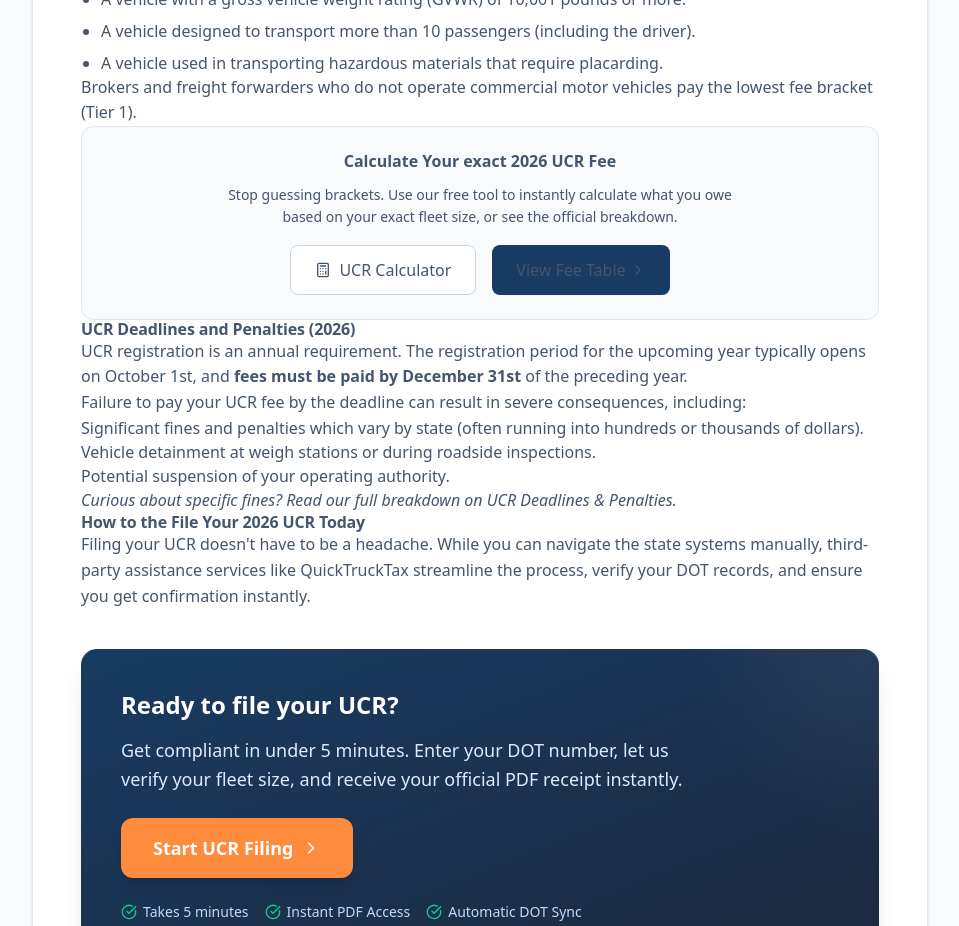
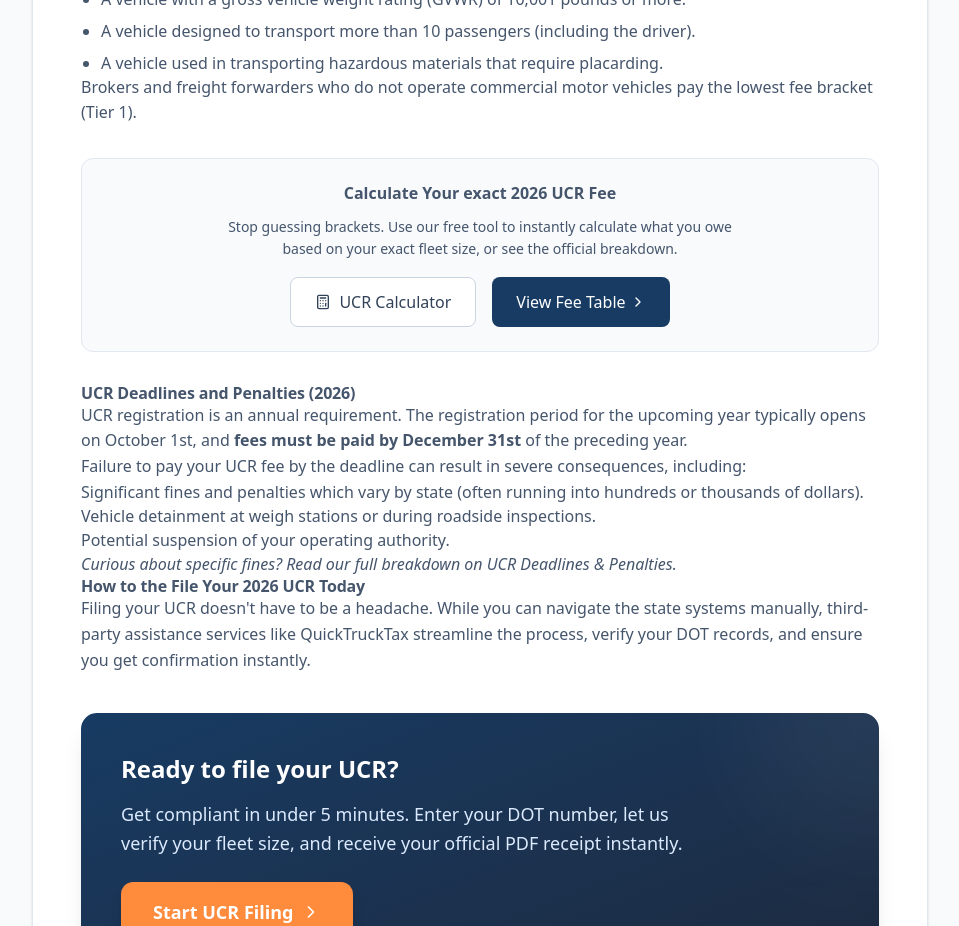
Before and after one commit to rootlocus22/trucktax-app, a Next.js app: page /insights/complete-guide-ucr-filing-2026 in a window 1280 px wide. Shown: the part 1400-2326 px from the top of the page, without its empty margins (160-1119 px from the left). Built offline with nearby package versions, Linux system fonts and the light colour scheme; no server answers.

Commit message:
fix(ucr): override prose link styles on CTA buttons

```diff
--- a/app/insights/complete-guide-ucr-filing-2026/page.js
+++ b/app/insights/complete-guide-ucr-filing-2026/page.js
@@ -86,14 +86,14 @@ export default function CompleteUcrGuide() {
                             </p>
 
                             {/* Call to Action box */}
-                            <div className="bg-slate-50 border border-slate-200 rounded-xl p-6 my-8text-center">
+                            <div className="bg-slate-50 border border-slate-200 rounded-xl p-6 my-8 text-center">
                                 <h3 className="mt-0 mb-3 text-center">Calculate Your exact 2026 UCR Fee</h3>
                                 <p className="text-center mb-4 text-sm max-w-lg mx-auto">Stop guessing brackets. Use our free tool to instantly calculate what you owe based on your exact fleet size, or see the official breakdown.</p>
                                 <div className="flex flex-col sm:flex-row gap-4 justify-center">
-                                    <Link href="/tools/ucr-calculator" className="inline-flex justify-center items-center bg-white border border-slate-300 text-slate-700 px-6 py-3 rounded-lg font-medium hover:bg-slate-50 transition no-underline">
+                                    <Link href="/tools/ucr-calculator" className="inline-flex justify-center items-center bg-white border border-slate-300 !text-slate-700 hover:!text-slate-900 px-6 py-3 rounded-lg font-medium hover:bg-slate-50 transition no-underline">
                                         <Calculator className="w-4 h-4 mr-2" /> UCR Calculator
                                     </Link>
-                                    <Link href="/ucr/pricing" className="inline-flex justify-center items-center bg-[var(--color-navy)] text-white px-6 py-3 rounded-lg font-medium hover:bg-blue-800 transition no-underline">
+                                    <Link href="/ucr/pricing" className="inline-flex justify-center items-center bg-[var(--color-navy)] !text-white hover:!text-white px-6 py-3 rounded-lg font-medium hover:bg-blue-800 transition no-underline">
                                         View Fee Table <ChevronRight className="w-4 h-4 ml-1" />
                                     </Link>
                                 </div>
@@ -127,7 +127,7 @@ export default function CompleteUcrGuide() {
                                     Get compliant in under 5 minutes. Enter your DOT number, let us verify your fleet size, and receive your official PDF receipt instantly.
                                 </p>
                                 <div className="flex flex-col sm:flex-row gap-4">
-                                    <Link href="/ucr/file" className="inline-flex items-center justify-center bg-[var(--color-orange)] text-white px-8 py-4 rounded-xl font-bold hover:bg-[#e66a15] transition shadow-lg no-underline group text-lg">
+                                    <Link href="/ucr/file" className="inline-flex items-center justify-center bg-[var(--color-orange)] !text-white hover:!text-white px-8 py-4 rounded-xl font-bold hover:bg-[#e66a15] transition shadow-lg no-underline group text-lg">
                                         Start UCR Filing
                                         <ChevronRight className="w-5 h-5 ml-2 group-hover:translate-x-1 transition-transform" />
                                     </Link>
--- a/app/insights/form-2290-vs-ucr-difference/page.js
+++ b/app/insights/form-2290-vs-ucr-difference/page.js
@@ -115,7 +115,7 @@ export default function Difference2290UcrGuide() {
                                     While Form 2290 requires extensive IRS Schedule 1 generation, the UCR can be handled incredibly quickly through QuickTruckTax. Calculate your fees and file securely in under 5 minutes.
                                 </p>
                                 <div className="flex flex-col sm:flex-row gap-4 justify-center">
-                                    <Link href="/ucr/file" className="inline-flex items-center justify-center bg-[var(--color-orange)] text-white px-8 py-4 rounded-xl font-bold hover:bg-[#e66a15] transition shadow-lg no-underline group text-lg w-full sm:w-auto">
+                                    <Link href="/ucr/file" className="inline-flex items-center justify-center bg-[var(--color-orange)] !text-white hover:!text-white px-8 py-4 rounded-xl font-bold hover:bg-[#e66a15] transition shadow-lg no-underline group text-lg w-full sm:w-auto">
                                         File Your UCR Now
                                         <ChevronRight className="w-5 h-5 ml-2 group-hover:translate-x-1 transition-transform" />
                                     </Link>
--- a/app/insights/ucr-deadlines-penalties-explained/page.js
+++ b/app/insights/ucr-deadlines-penalties-explained/page.js
@@ -95,7 +95,7 @@ export default function UcrPenaltiesGuide() {
                                 <Clock className="w-12 h-12 text-blue-500 mx-auto mb-4" />
                                 <h3 className="mt-0 text-[var(--color-navy)]">Are you past due?</h3>
                                 <p className="text-sm">Don't risk the road. You can file late, but the fee owed to the UCR board does not change. File instantly today to update the federal database and get back to hauling legally.</p>
-                                <Link href="/ucr/file" className="mt-6 inline-flex items-center justify-center bg-[var(--color-orange)] text-white px-8 py-4 rounded-xl font-bold hover:bg-[#e66a15] transition shadow-lg no-underline group text-lg w-full sm:w-auto">
+                                <Link href="/ucr/file" className="mt-6 inline-flex items-center justify-center bg-[var(--color-orange)] !text-white hover:!text-white px-8 py-4 rounded-xl font-bold hover:bg-[#e66a15] transition shadow-lg no-underline group text-lg w-full sm:w-auto">
                                     File Your UCR Instantly
                                 </Link>
                                 <div className="mt-4">
--- a/app/insights/who-needs-ucr-registration/page.js
+++ b/app/insights/who-needs-ucr-registration/page.js
@@ -108,11 +108,11 @@ export default function WhoNeedsUcrGuide() {
                                     If you fall into any of the required categories, you need to secure your 2026 UCR before the deadline to avoid steep roadside fines. QuickTruckTax can process your UCR instantly.
                                 </p>
                                 <div className="flex flex-col sm:flex-row gap-4">
-                                    <Link href="/ucr/file" className="inline-flex items-center justify-center bg-[var(--color-orange)] text-white px-8 py-4 rounded-xl font-bold hover:bg-[#e66a15] transition shadow-lg no-underline group">
+                                    <Link href="/ucr/file" className="inline-flex items-center justify-center bg-[var(--color-orange)] !text-white hover:!text-white px-8 py-4 rounded-xl font-bold hover:bg-[#e66a15] transition shadow-lg no-underline group">
                                         File Your UCR Now
                                         <ChevronRight className="w-5 h-5 ml-2 group-hover:translate-x-1 transition-transform" />
                                     </Link>
-                                    <Link href="/tools/ucr-calculator" className="inline-flex items-center justify-center bg-white/10 hover:bg-white/20 text-white border border-white/30 px-8 py-4 rounded-xl font-bold transition no-underline">
+                                    <Link href="/tools/ucr-calculator" className="inline-flex items-center justify-center bg-white/10 hover:bg-white/20 !text-white hover:!text-white border border-white/30 px-8 py-4 rounded-xl font-bold transition no-underline">
                                         Calculate My Fee First
                                     </Link>
                                 </div>
```
